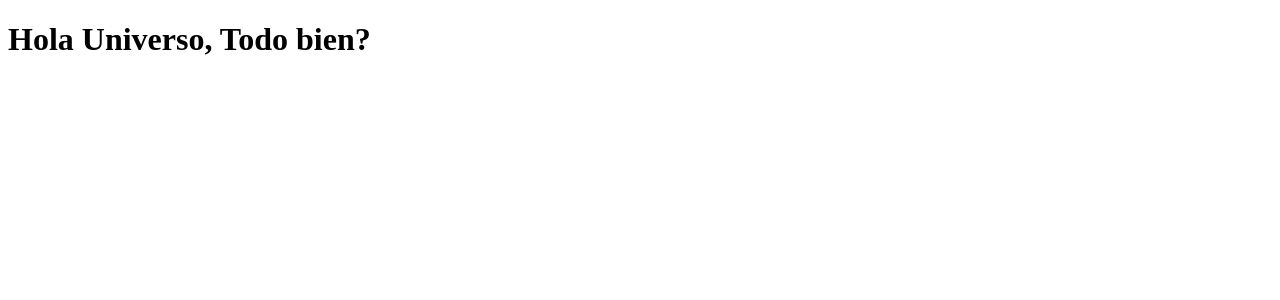
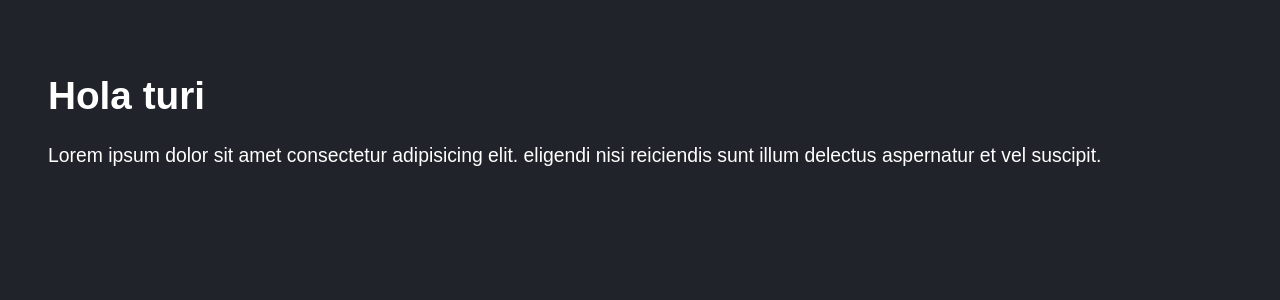
Before and after one commit to Rome96/intro-to-React-and-Unit-Test, a React (Create React App) app: page / in a window 1280 px wide. Shown: the top 300 px of the page. Built offline with nearby package versions, Linux system fonts and the light colour scheme.

Commit message:
firts component

```diff
--- /dev/null
+++ b/src/App.js
@@ -0,0 +1,15 @@
+import React from 'react'
+
+const App = () => {
+  return (
+    <>
+      <h1> Hola turi</h1>
+      <p>
+        Lorem ipsum dolor sit amet consectetur adipisicing elit.
+        eligendi nisi reiciendis sunt illum delectus aspernatur et vel suscipit.
+      </p>
+    </>
+  )
+}
+
+export default App
--- /dev/null
+++ b/src/index.css
@@ -0,0 +1,7 @@
+html, body {
+  color: #FFF;
+  padding: 20px;
+  font-size: 1.1rem;
+  background-color: #21232A;
+  font-family: Arial, Helvetica, sans-serif;
+}
--- a/src/index.js
+++ b/src/index.js
@@ -1,7 +1,8 @@
 import React from 'react';
 import ReactDOM from 'react-dom';
+import App from './App';
+import './index.css'
 
-const greeting = <h1>Hola Universo, Todo bien?</h1>
 const divRoot = document.querySelector('#root')
 
-ReactDOM.render(greeting, divRoot)
+ReactDOM.render(<App />, divRoot)
```
